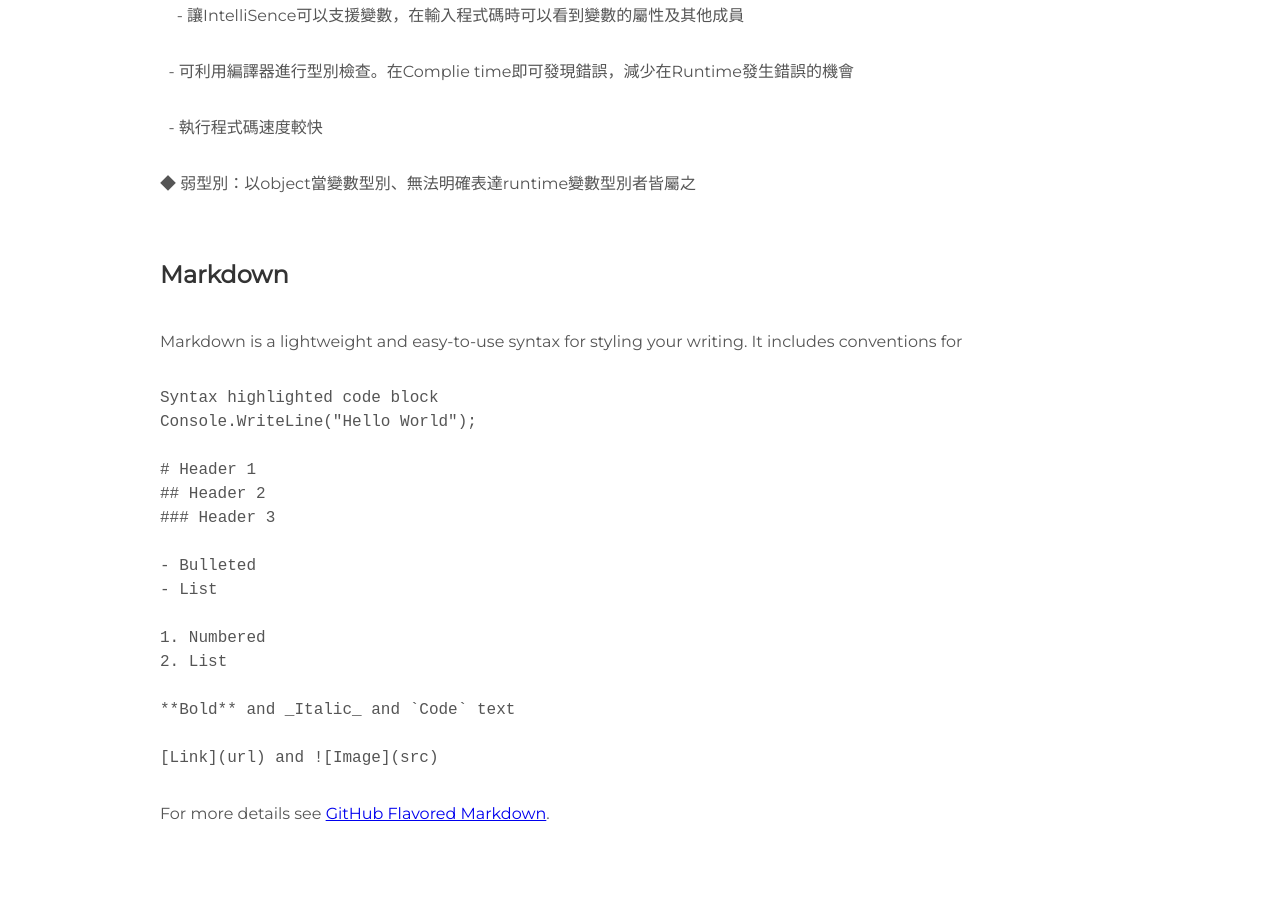
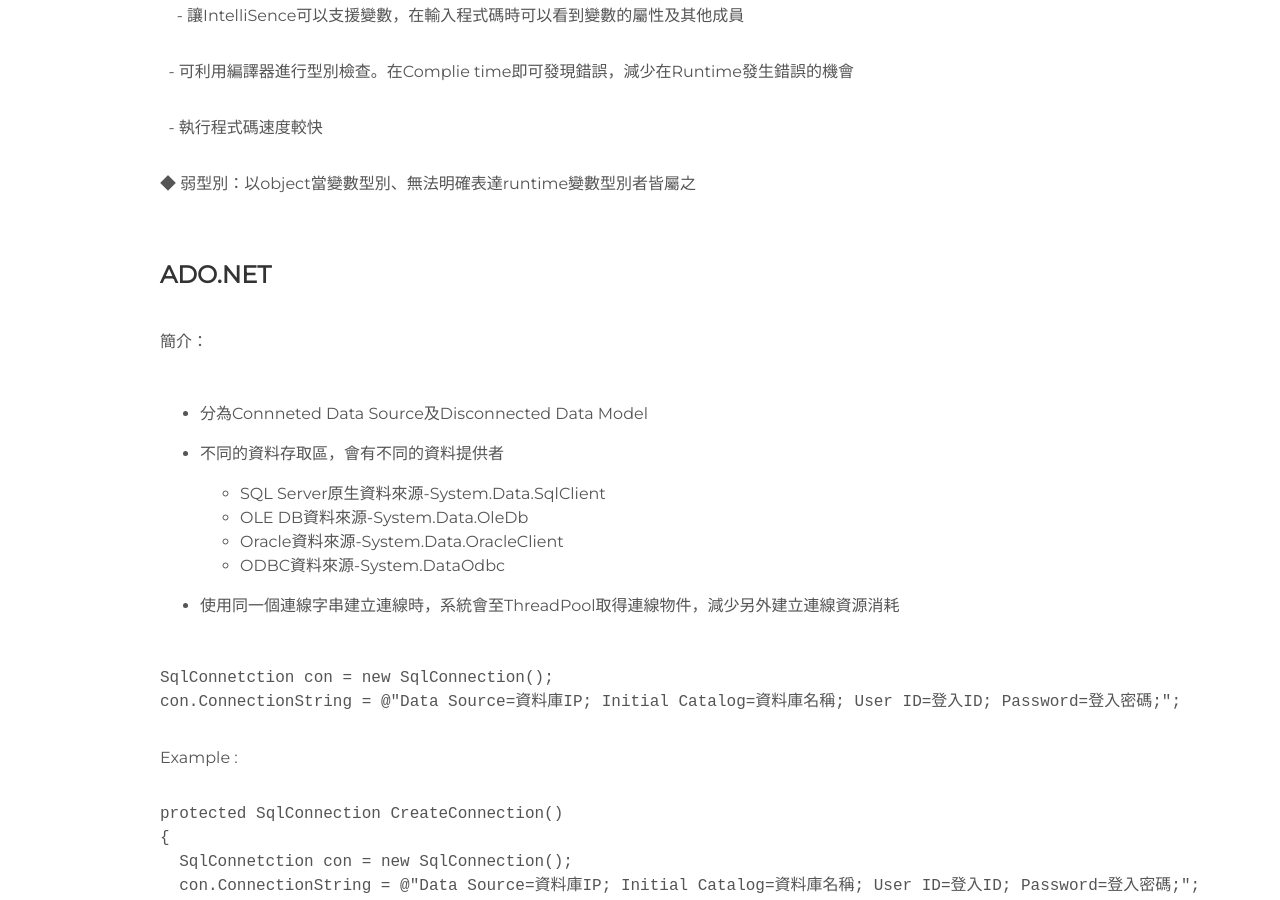
Before and after one commit to YiHsuanLi0113/YiHsuanLi0113.github.io, a Jekyll site: the page built from index.md, in a window 1280 px wide and 900 px high, scrolled down 3233 px. Built offline with Jekyll 4.4.1, drawn with Linux system fonts in a browser that asks for light colours; our own code applies the rules of GitHub Pages for plain Markdown files; some of the changed text lies outside the part shown.

Commit message:
新增 ADO.NET筆記

````diff
--- a/index.md
+++ b/index.md
@@ -30,6 +30,73 @@
 
 ◆ 弱型別：以object當變數型別、無法明確表達runtime變數型別者皆屬之
 
+### ADO.NET
+
+簡介：
+
+* 分為Connneted Data Source及Disconnected Data Model
+
+* 不同的資料存取區，會有不同的資料提供者
+
+  * SQL Server原生資料來源-System.Data.SqlClient
+  * OLE DB資料來源-System.Data.OleDb
+  * Oracle資料來源-System.Data.OracleClient
+  * ODBC資料來源-System.DataOdbc
+
+* 使用同一個連線字串建立連線時，系統會至ThreadPool取得連線物件，減少另外建立連線資源消耗
+
+```csharp
+SqlConnetction con = new SqlConnection();
+con.ConnectionString = @"Data Source=資料庫IP; Initial Catalog=資料庫名稱; User ID=登入ID; Password=登入密碼;";
+```
+
+Example :
+
+
+```csharp
+protected SqlConnection CreateConnection()
+{
+  SqlConnetction con = new SqlConnection();
+  con.ConnectionString = @"Data Source=資料庫IP; Initial Catalog=資料庫名稱; User ID=登入ID; Password=登入密碼;";
+
+  return con;
+}
+
+protected void btnCreateConnection_Click(object sender, EventArgs e)
+{
+  //方法1 - 手動關閉連線
+  SqlConnection con = CreateConnection();
+
+  try
+  {
+    con.Open();
+  }
+  catch (Exception ex)
+  {
+    throw ex;
+  }
+  finally
+  {
+    con.Close();
+  }
+
+  //方法2 - 使用using
+  using (SqlConnetion con = CreateConnection())
+  {
+    try
+    {
+      con.Open();
+    }
+    catch (Exception ex)
+    {
+      throw ex;
+    }
+  }
+}
+```
+
+
+
 ### Markdown
 
 Markdown is a lightweight and easy-to-use syntax for styling your writing. It includes conventions for
````
